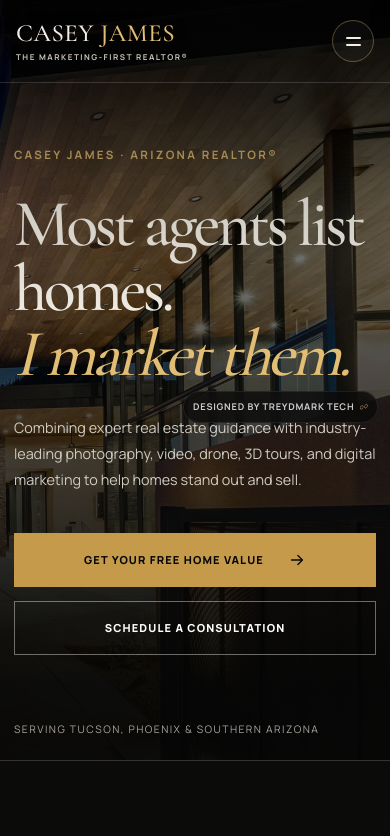
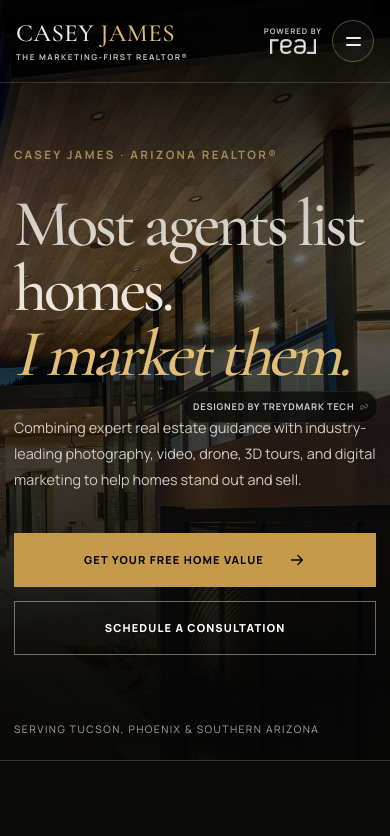
Before and after one commit to tr3ylbry/caseyJamesRealtorWebsite, a Next.js app: page / in a window 390 px wide. Shown: the top 836 px of the page. Built offline with nearby package versions, Linux system fonts and the light colour scheme.

Commit message:
feat: add mobile brokerage branding to site header; remove old mobile menu brokerage component

```diff
--- a/app/globals.css
+++ b/app/globals.css
@@ -221,6 +221,9 @@
 }
 .site-header.is-menu-open .mobile-menu-toggle span:first-child { transform: translateY(3.5px) rotate(45deg); }
 .site-header.is-menu-open .mobile-menu-toggle span:last-child { transform: translateY(-3.5px) rotate(-45deg); }
+.mobile-header-brokerage {
+  display: none;
+}
 .mobile-menu {
   display: none;
 }
@@ -610,9 +613,34 @@
     --container-wide: var(--container-standard);
     --section-padding: 90px;
   }
-  .site-header-inner { grid-template-columns: 1fr auto; padding: 20px 24px; }
+  .site-header-inner { grid-template-columns: 1fr auto auto; padding: 20px 24px; }
   .desktop-nav,
   .header-actions { display: none; }
+  .mobile-header-brokerage {
+    align-items: center;
+    color: rgba(255, 255, 255, .78);
+    display: inline-flex;
+    flex-direction: column;
+    gap: 3px;
+    justify-self: end;
+    margin-left: auto;
+    margin-right: 12px;
+    text-transform: uppercase;
+    white-space: nowrap;
+  }
+  .mobile-header-brokerage-kicker {
+    color: #c9c1b3;
+    font-size: .54rem;
+    font-weight: 700;
+    letter-spacing: .14em;
+    line-height: 1;
+  }
+  .mobile-header-brokerage img {
+    display: block;
+    height: auto;
+    opacity: .9;
+    width: clamp(46px, 8.5vw, 62px);
+  }
   .mobile-menu-toggle { display: inline-flex; }
   .mobile-menu {
     -webkit-backdrop-filter: blur(16px);
@@ -674,29 +702,6 @@
   .mobile-menu a:last-child:focus-visible {
     background: rgba(226, 189, 116, .1);
     border-color: var(--gold-light);
-  }
-  .mobile-menu-brokerage {
-    align-items: center;
-    color: #b7b0a4;
-    display: inline-flex;
-    gap: 12px;
-    justify-self: start;
-    letter-spacing: .08em;
-    margin-top: 18px;
-    text-transform: uppercase;
-  }
-  .mobile-menu-brokerage img {
-    display: block;
-    height: auto;
-    opacity: .9;
-    width: 56px;
-  }
-  .mobile-menu-brokerage span {
-    color: #c9c1b3;
-    font-size: .68rem;
-    font-weight: 700;
-    letter-spacing: .11em;
-    text-shadow: 0 1px 14px rgba(0, 0, 0, .7);
   }
   .hero { min-height: 760px; }
   .hero-media::after { background: linear-gradient(90deg, rgba(4,5,5,.92), rgba(4,5,5,.35)), linear-gradient(0deg, rgba(4,5,5,.9), transparent 60%); }
@@ -771,6 +776,18 @@
   h2 { font-size: 3.15rem; }
   .site-header-inner { padding-inline: 16px; }
   .mobile-menu { padding-inline: 16px; }
+  .mobile-header-brokerage {
+    gap: 3px;
+    margin-right: 10px;
+  }
+  .mobile-header-brokerage-kicker {
+    display: inline;
+    font-size: .48rem;
+    letter-spacing: .13em;
+  }
+  .mobile-header-brokerage img {
+    width: 46px;
+  }
   .brand-name { font-size: 1.55rem; }
   .hero { min-height: 760px; }
   .hero-image { object-position: 61% center; }
@@ -821,6 +838,12 @@
   .footer-brokerage-name { font-size: .84rem; }
 }
 
+@media (max-width: 360px) {
+  .mobile-header-brokerage {
+    display: none;
+  }
+}
+
 @media (prefers-reduced-motion: reduce) {
   html { scroll-behavior: auto; }
   *, *::before, *::after { animation-duration: .01ms !important; animation-iteration-count: 1 !important; transition-duration: .01ms !important; }
--- a/components/site-header.tsx
+++ b/components/site-header.tsx
@@ -56,6 +56,15 @@
           </div>
           <a className="header-cta desktop-cta" href="#contact">Let&apos;s talk</a>
         </div>
+        <div className="mobile-header-brokerage" aria-label="Brokered by Real Brokerage">
+          <span className="mobile-header-brokerage-kicker">Powered by</span>
+          <Image
+            src="/logos/real-realty-logo-white.png"
+            alt=""
+            width={466}
+            height={146}
+          />
+        </div>
         <button
           aria-controls="mobile-navigation"
           aria-expanded={isMenuOpen}
@@ -74,15 +83,6 @@
             {item.label}
           </a>
         ))}
-        <div className="mobile-menu-brokerage" aria-label="Brokered by Real Brokerage">
-          <Image
-            src="/logos/real-realty-logo-white.png"
-            alt="Real Brokerage"
-            width={466}
-            height={146}
-          />
-          <span>Real Brokerage</span>
-        </div>
       </nav>
     </header>
   );
```
